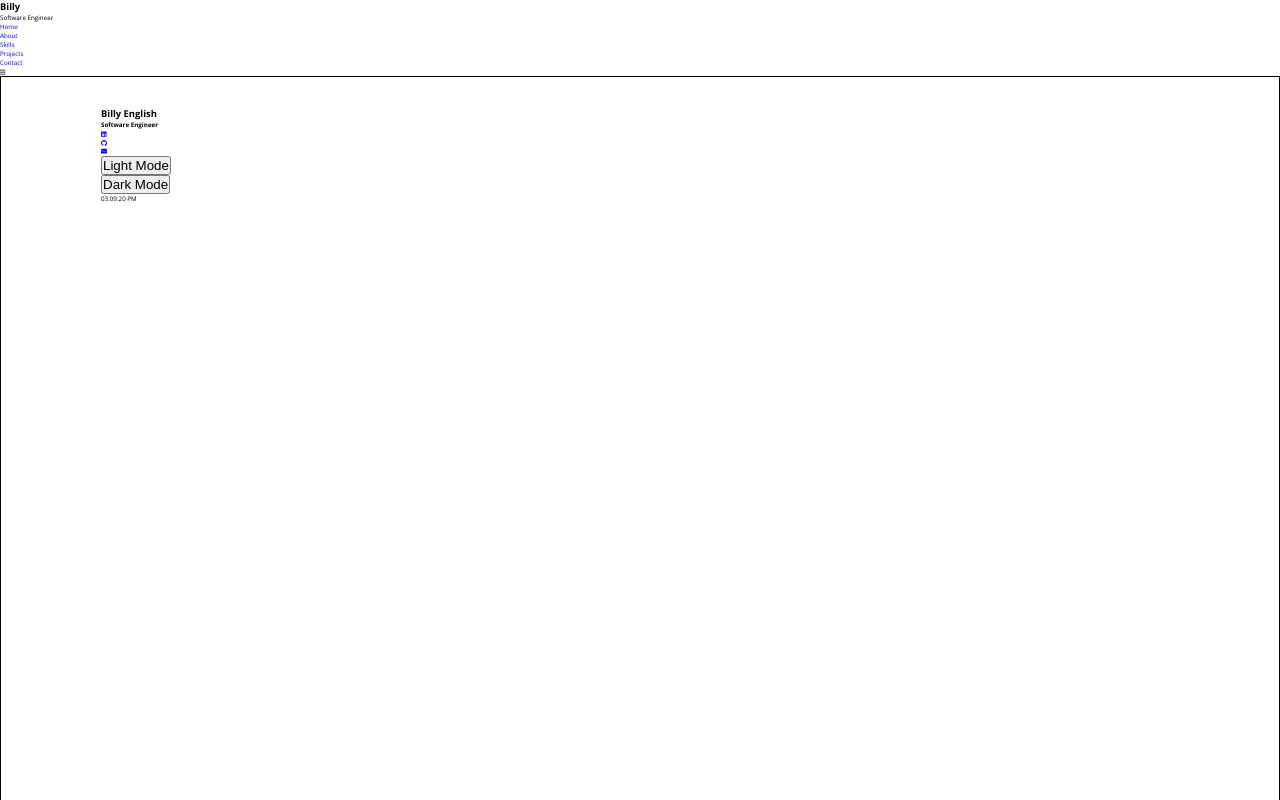
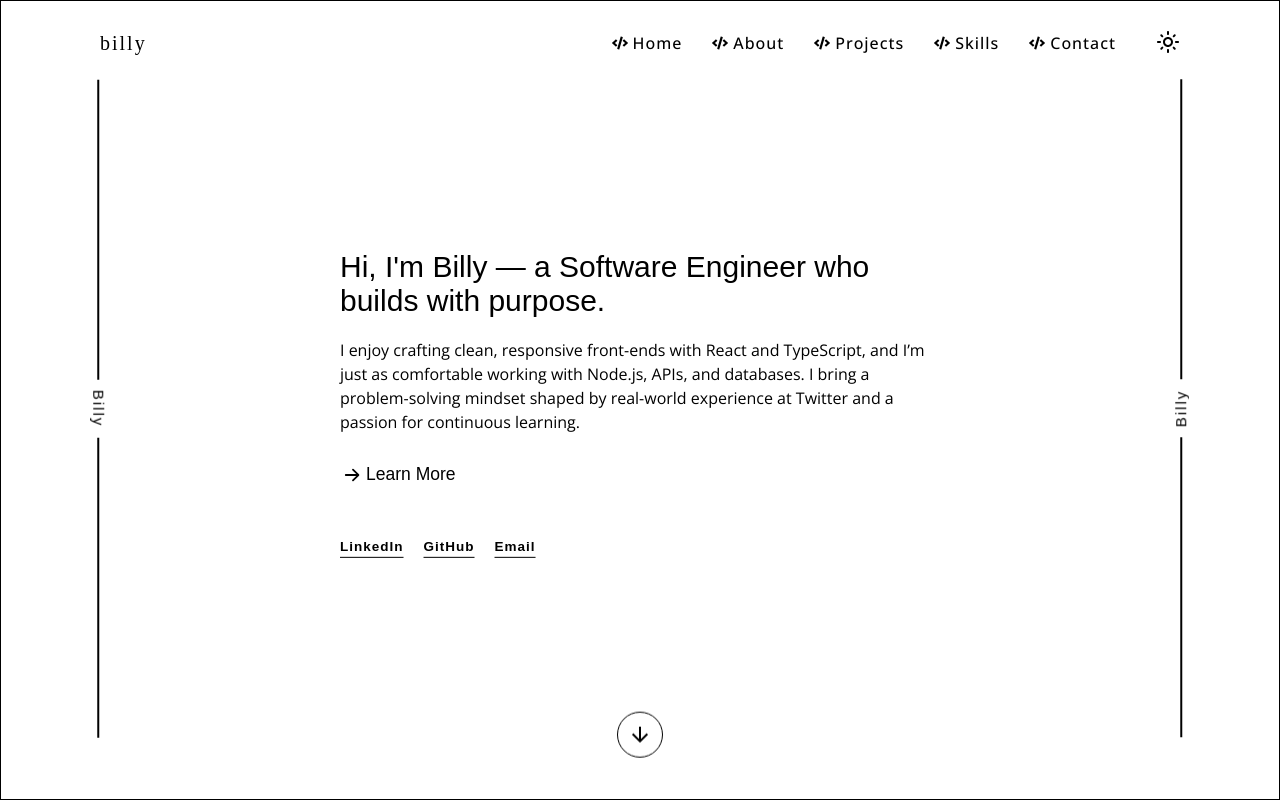
Before and after one commit to billyenglish/billy-portfolio, a React (Vite) app: page / in a window 1280 px wide. Shown: the top 800 px of the page. Built offline with nearby package versions, Linux system fonts and the light colour scheme; a web font is replaced by a local one.

Commit message:
Redesigned all components.

```diff
--- a/src/components/Contact.jsx
+++ b/src/components/Contact.jsx
@@ -1,16 +1,25 @@
+import "../assets/styles/contact.css";
+import "../media_queries/contact_me_media_query.css";
+import Button from "../subcomponents/Button";
+
 const Contact = () => {
+
     return (
+        <section className="contact-section" id="contact-section">
+            <h3 className="section-title contact-title">Contact</h3>
 
-        <section className="contact-section" id="contact">
-            <h3 className="section-title">Contact</h3>
+            {/*<p className="contact-description">
+                I&apos;m currently looking for new opportunities, my inbox is always open. Whether you have a question or just want to say hi, I&apos;ll try my best to get back to you!
+            </p>*/}
 
+            <div className="contact-form-container">
                 <form>
                     <div>
                         <input
                             type="text"
                             name="name"
-                        placeholder="Full Name"
-                        className="name-input"
+                            placeholder="Name"
+                            className="user-input"
                         />
                     </div>
                     <div>
@@ -18,7 +27,7 @@ const Contact = () => {
                             type="email"
                             name="email"
                             placeholder="Email"
-                        className="email-input"
+                            className="user-input"
                         />
                     </div>
                     <div>
@@ -26,22 +35,27 @@ const Contact = () => {
                             type="text"
                             name="subject"
                             placeholder="Subject"
-                        className="subject-input"
+                            className="user-input"
                         />
                     </div>
                     <div>
                         <textarea
                             name="message"
                             placeholder="Message"
-                        className="message-input"
-                    >
-                    </textarea>
+                            className="textarea-input"
+                        />
                     </div>
-                <div className="form-control-panel">
-                    <button type="button" onClick={() => alert("Submit")}>Submit</button>
-                    <button type="button" onClick={() => alert("Cancel")}>Cancel</button>
+                    <div className="button-container">
+                        <Button
+                            className="form-button"
+                            content="Clear" />
+                        <Button
+                            className="form-button"
+                            content="Submit"
+                        />
                     </div>
                 </form>
+            </div>
         </section>
     );
 };
--- a/src/components/Footer.jsx
+++ b/src/components/Footer.jsx
@@ -1,41 +1,33 @@
-import { FontAwesomeIcon } from '@fortawesome/react-fontawesome';
-import { faLinkedin, faGithub } from '@fortawesome/free-brands-svg-icons';
-import { FaEnvelope } from 'react-icons/fa';
+import { FaLinkedinIn, FaGithub, FaEnvelope } from "react-icons/fa";
+import "../media_queries/footer_media_query.css";
+import "../assets/styles/footer.css";
+
+const currentYear = new Date().getFullYear();
+
+const contactItems = [
+    { contactName: "LinkedIn", icon: <FaLinkedinIn />, id: 1 },
+    { contactName: "GitHub", icon: <FaGithub />, id: 2 },
+    { contactName: "Email", icon: <FaEnvelope />, id: 3 }
+];
 
 const Footer = () => {
-    const currentYear = new Date().getFullYear();
-
-    const footerLinks = [
-        { footerIcon: <FontAwesomeIcon icon={faLinkedin} />, id: 0 },
-        { footerIcon: <FontAwesomeIcon icon={faGithub} />, id: 1 },
-        { footerIcon: <FaEnvelope />, id: 2 },
-    ];
 
     return (
         <footer>
-            <div className="footer-container">
-                <div className="footer-section-left">
-                    <p><span className="copyright">&copy;</span> {currentYear} Billy English. All rights reserved.</p>
-                </div>
+            <div className="footer-copyright">
+                <p>&copy; {currentYear} Billy English. All rights reserved.</p>
+            </div>
 
-                <div className="footer-author-container">
-                    <p>Designed and developed by Billy English</p>
-                    <p>billyenglish6212&copy;outlook.com</p>
-                </div>
-
-                <div className="footer-section-right">
-                    <ul className="footer-list">
-                        {
-                            footerLinks.map((links) => {
-                                return (
-                                    <li key={links.id}>
-                                        {links.footerIcon}
-                                    </li>
-                                )
-                            })
-                        }
+            <div className="footer-contact-container">
+                {contactItems.map((item) => (
+                    <ul className="footer-contact-list">
+                        <li className="footer-item" key={item.id}>
+                            <a href="/">
+                                {item.icon}
+                            </a>
+                        </li>
                     </ul>
-                </div>
+                ))}
             </div>
         </footer>
     );
--- a/src/components/Home.jsx
+++ b/src/components/Home.jsx
@@ -1,92 +1,63 @@
-import { FontAwesomeIcon } from '@fortawesome/react-fontawesome';
-import { faLinkedin, faGithub } from '@fortawesome/free-brands-svg-icons';
-import { FaEnvelope } from 'react-icons/fa';
-import { useState, useEffect } from 'react';
+import "../assets/styles/home.css";
+import "../media_queries/home_media_query.css";
+import Button from "../subcomponents/Button";
+import { HiArrowRight } from 'react-icons/hi';
+import { IoMdArrowDown } from 'react-icons/io';
+
+const contactItems = [
+    { contactName: "LinkedIn", id: 1 },
+    { contactName: "GitHub", id: 2 },
+    { contactName: "Email", id: 3 }
+];
 
 const Home = () => {
 
-    const [currentTime, setCurrentTime] = useState(new Date());
-    const [mousePosition, setMousePosition] = useState({ x: 0, y: 0 });
+    return (
+        <section className="home-section" id="home-section">
+            <div className="home-container">
+                <h2 className="home-title">
+                    Hi, I&apos;m Billy — a Software Engineer who builds with purpose.
+                </h2>
+                <p className="home-description">
+                   I enjoy crafting clean, responsive front-ends with React and TypeScript, and I’m just as comfortable working with Node.js, APIs, and databases. I bring a problem-solving mindset shaped by real-world experience at Twitter and a passion for continuous learning.
+                </p>
 
-    useEffect(() => {
-
-        const currentMousePosition = (e) => {
-            setMousePosition({
-                x: e.clientX,
-                y: e.clientY
-            });
-        }
-
-
-        window.addEventListener('mousemove', currentMousePosition);
-        return (() => {
-            window.removeEventListener('mousemove', currentMousePosition);
-        });
-    }, []);
-
-    const mouseTracker = {
-        position: 'fixed',
-        top: mousePosition.y,
-        left: mousePosition.x,
-        transform: 'translate(-50%, -50%)', // centers the element on the cursor
-        width: '20px',
-        height: '20px',
-        backgroundColor: 'blue',
-        borderRadius: '50%',
-        pointerEvents: 'none', // ensures it doesn't block mouse interactions
-        zIndex: 1000,
-    }
-
-    useEffect(() => {
-        const currentTimeInterval = setInterval(() => {
-            setCurrentTime(new Date());
-        }, 1000);
-
-        return () => clearInterval(currentTimeInterval);
-    }, []);
-
-    const currentTimeFormat = (currentTime) => {
-        return currentTime.toLocaleTimeString([], {
-            hour: '2-digit',
-            minute: '2-digit',
-            second: '2-digit',
-            hour12: true,
-            timeZone: 'America/New_York',
-        });
-    };
-
-    return (
-        <section className="home-section">
-            <h2 className="author-name">Billy English</h2>
-            <h4 className="professional-title">Software Engineer</h4>
-
-            <div className="contact-menu">
-                <ul className="contact-list">
-                    <li className='list-item'><a href="/"><FontAwesomeIcon icon={faLinkedin}/></a></li>
-                    <li className='list-item'><a href="/"><FontAwesomeIcon icon={faGithub} /></a></li>
-                    <li className="list-item"><a href="/"><FaEnvelope /></a></li>
-                </ul>
-            </div>
-
-            <div className="light-dark-mode-container">
-                <div className="lightmode-container">
-                    <button onClick={() => alert("Light Mode!")}>
-                        Light Mode
+                <div className="home-btn-container">
+                    <button className="learn-more-btn">
+                        <HiArrowRight size={18} />
+                        Learn More
                     </button>
                 </div>
 
-                <div className="darkmode-container">
-                    <button onClick={() => alert("Dark Mode!")}>
-                        Dark Mode
-                    </button>
+                <div className="contact-container">
+                    <ul className="contact-list">
+                       {contactItems.map((item) => (
+                            <li className='contact-item' key={item.id}>
+                                <a className="contact-link">{item.contactName}</a>
+                            </li>
+                       ))}
+                    </ul>
+                </div>
+
+                <div className="border-left-container">
+                    <hr className="left-border" />
+                    <p className="border-logo">Billy</p>
+                    <hr className="left-border" />
+                </div>
+
+                <div className="border-right-container">
+                    <hr className="right-border" />
+                    <p className="border-logo">Billy</p>
+                    <hr className="right-border" />
                 </div>
             </div>
 
-            <div className="current-time-container">
-                {currentTimeFormat(currentTime)}
-            </div>
+            <Button
+                className="scroll-down-container"
+                content={<IoMdArrowDown size={24} />}
+            />
         </section>
     );
-};
+}
 
 export default Home;
--- a/src/components/Nav.jsx
+++ b/src/components/Nav.jsx
@@ -1,53 +1,63 @@
-import React from 'react';
-import { FontAwesomeIcon } from '@fortawesome/react-fontawesome';
-import { faBars } from '@fortawesome/free-solid-svg-icons';
-import { faXmark } from '@fortawesome/free-solid-svg-icons';
-import { useState } from 'react';
-
-const navLinks = [
-    {linkName: "Home", id: 0},
-    {linkName: "About", id: 1},
-    {linkName: "Skills", id: 2},
-    {linkName: "Projects", id: 3},
-    {linkName: "Contact", id: 4},
-];
+import "../assets/styles/nav.css";
+import "../media_queries/nav_media_query.css";
+import { FaBars, FaCode } from 'react-icons/fa';
+import { MdOutlineLightMode } from "react-icons/md";
 
 const Nav = () => {
 
-    const [openMenu, setOpenMenu] = useState(false);
-
-    const handleMenuToggle = () => {
-
-        if (openMenu) {
-            console.log("Menu closed");
-        } else {
-            console.log("Menu opened");
+    const navItems = [
+        {
+            name: "Home",
+            id: 1
+        },
+        {
+            name: "About",
+            id: 2
+        },
+        {
+            name: "Projects",
+            id: 3
+        },
+        {
+            name: "Skills",
+            id: 4
+        },
+        {
+            name: "Contact",
+            id: 5
         }
-
-        setOpenMenu(!openMenu);
-
-    }
+    ];
 
     return (
-        <nav className="nav-container">
+        <nav>
             <div className="nav-logo-container">
-                <h1 className="nav-logo">Billy</h1>
-                <p className="professional-logo">Software Engineer</p>
+                <h1 className="nav-logo">
+                    <a href="/">billy</a>
+                </h1>
             </div>
 
-            <div className={`nav-list-container ${openMenu ? "active" : ""}`}>
-                <ul className="nav-list">
-                    {navLinks.map((link) => {
-                        return <li className="nav-items" key={link.id}><a href="/">{link.linkName}</a></li>
-                    })}
+            <div className="nav-desktop-container">
+                <ul className="nav-desktop-list">
+                    {navItems.map((item) => (
+                        <li className="nav-desktop-item" key={item.id}>
+                            <a href="/">
+                                <FaCode size={16} />
+                                {item.name}
+                            </a>
+                        </li>
+                    ))}
                 </ul>
+
+                <div className="theme-toggle">
+                    <MdOutlineLightMode size={24} />
+                </div>
             </div>
 
-            <div onClick={handleMenuToggle} className="ham-menu">
-                {openMenu ? <FontAwesomeIcon icon={faXmark} /> : <FontAwesomeIcon icon={faBars} />}
+            <div className="hamburger-menu" onClick={() => alert("Hello World")}>
+                <FaBars />
             </div>
         </nav>
     );
 };
 
-export default Nav;
+export default Nav
--- a/src/components/Skills.jsx
+++ b/src/components/Skills.jsx
@@ -1,106 +1,88 @@
-import { FontAwesomeIcon } from "@fortawesome/react-fontawesome";
-import { faHtml5, faCss3Alt, faJs, faPython, faJava, faNodeJs, faFigma, faLinux, faGitAlt } from "@fortawesome/free-brands-svg-icons";
-import { SiTypescript, SiC, SiReact, SiTailwindcss, SiSass, SiBootstrap, SiRedux, SiVite, SiWebpack } from 'react-icons/si';
+import "../assets/styles/skills.css";
+import "../media_queries/skills_media_query.css";
+import { SiHtml5, SiCss3, SiJavascript, SiTypescript, SiVite, SiC, SiWebpack, SiExpress, SiMysql, SiJest, SiJira } from "react-icons/si";
+import { FaReact, FaNodeJs, FaSass, FaBootstrap, FaJava  } from "react-icons/fa";
+import { FaLinux, FaGithub, FaFigma } from "react-icons/fa";
+import { IoLogoPython } from "react-icons/io";
+import SkillsCard from "../subcomponents/SkillsCard";
+
+const skillsLanguages = [
+    { icon: SiHtml5, name: "HTML", id: 0 },
+    { icon: SiCss3, name: "CSS", id: 1 },
+    { icon: SiJavascript, name: "JavaScript", id: 2 },
+    { icon: SiTypescript, name: "TypeScript", id: 3 },
+    { icon: FaJava, name: "Java", id: 4 },
+    { icon: IoLogoPython, name: "Python", id: 5 },
+    { icon: SiC, name: "C", id: 6 },
+];
+
+const skillsFrameworks = [
+    { icon: FaReact, name: "React", id: 0 },
+    { icon: FaNodeJs, name: "Node.js", id: 1 },
+    { icon: FaSass, name: "Sass", id: 2 },
+    { icon: FaBootstrap, name: "Bootstrap", id: 3 },
+    { icon: SiVite, name: "Vite", id: 4 },
+    { icon: SiExpress, name: "JS Express", id: 5 },
+    { icon: SiMysql, name: "MySQL", id: 6 },
+];
+
+const skillsTools = [
+    { icon: FaLinux, name: "Linux", id: 0 },
+    { icon: FaGithub, name: "Github", id: 1 },
+    { icon: FaFigma, name: "Figma", id: 2 },
+    { icon: SiWebpack, name: "Webpack", id: 3 },
+    { icon: SiJest, name: "Jest", id: 4 },
+    { icon: SiJira, name: "Jira", id: 5 },
+];
 
 const Skills = () => {
 
-    const frontendLanguages = [
-        { skillIcon: <FontAwesomeIcon icon={faHtml5} />, skillName: "HTML", id: 0 },
-        { skillIcon: <FontAwesomeIcon icon={faCss3Alt} />, skillName: "CSS", id: 1 },
-        { skillIcon: <FontAwesomeIcon icon={faJs} />, skillName: "JavaScript", id: 2 },
-        { skillIcon: <SiTypescript />, skillName: "TypeScript", id: 3 },
-        { skillIcon: <SiC />, skillName: "C", id: 4 },
-        { skillIcon: <FontAwesomeIcon icon={faPython} />, skillName: "Python", id: 5 },
-        { skillIcon: <FontAwesomeIcon icon={faJava} />, skillName: "Java", id: 6 },
-    ];
-
-    const frameworkLanguages = [
-        { skillIcon: <SiReact />, skillName: "React", id: 0 },
-        { skillIcon: <SiTailwindcss />, skillName: "Tailwind", id: 1 },
-        { skillIcon: <SiSass />, skillName: "Sass", id: 2 },
-        { skillIcon: <SiBootstrap />, skillName: "Bootstrap", id: 3 },
-        { skillIcon: <SiRedux />, skillName: "Redux", id: 4 },
-        { skillIcon: <FontAwesomeIcon icon={faNodeJs} />, skillName: "Node", id: 5 },
-        { skillIcon: <SiVite />, skillName: "Vite", id: 6 },
-    ];
-
-    const softwareTools = [
-        { skillIcon: <FontAwesomeIcon icon={faFigma} />, skillName: "Figma", id: 0 },
-        { skillIcon: <SiWebpack />, skillName: "Webpack", id: 1 },
-        { skillIcon: <FontAwesomeIcon icon={faLinux} />, skillName: "Linux", id: 2 },
-        { skillIcon: <FontAwesomeIcon icon={faGitAlt} />, skillName: "Git", id: 3 },
-    ];
-
     return (
-        <section className="skills-section" id="skills">
-            <h3 className="section-title">Skills</h3>
-
+        <section className="skills-section" id="skills-section">
+            <h3 className="skills-title section-title">Skills</h3>
             <div className="skills-container">
 
-                <div className="software-skills">
+                <h4 className="frontend-title">Frontend</h4>
 
-                    <h4 className="my-skill">languages</h4>
+                <div className="my-skills">
 
-                    <div className="skill-cards-container">
-
-                        {
-                            frontendLanguages.map((skills) => {
-                                return (
-                                    <div key={skills.id} className="skill-card">
-                                        <div className="skill-icon">
-                                            {skills.skillIcon}
-                                        </div>
-                                        <h5 className="skill-title">{skills.skillName}</h5>
-                                    </div>
-                                )
-                            })
-                        }
-
-                    </div>
+                    {skillsLanguages.map((skill) => (
+                        <SkillsCard
+                            key={skill.id}
+                            icon={skill.icon}
+                            name={skill.name}
+                            size={40}
+                        />
+                    ))}
                 </div>
 
-                <div className="software-skills">
-                    <h4 className="my-skill">Frameworks</h4>
 
-                    <div className="skill-cards-container">
+                <div className="my-skills">
 
-                        {
-                            frameworkLanguages.map((skills) => {
-                                return (
-                                    <div key={skills.id} className="skill-card">
-                                        <div className="skill-icon">
-                                            {skills.skillIcon}
-                                        </div>
-                                        <h5 className="skill-title">{skills.skillName}</h5>
-                                    </div>
-                                )
-                            })
-                        }
-
-                    </div>
+                    {skillsFrameworks.map((skill) => (
+                        <SkillsCard
+                            key={skill.id}
+                            icon={skill.icon}
+                            name={skill.name}
+                            size={40}
+                        />
+                    ))}
                 </div>
 
-                <div className="software-skills">
-                    <h4 className="my-skill">Software Tools</h4>
+                <h4 className="Tools Skills">Tools</h4>
 
+                <div className="my-skills">
 
-                    <div className="skill-cards-container">
-                        {
-                            softwareTools.map((skills) => {
-                                return (
-                                    <div key={skills.id} className="skill-card">
-                                        <div className="skill-icon">
-                                            {skills.skillIcon}
-                                        </div>
-                                        <h5 className="skill-title">{skills.skillName}</h5>
-                                    </div>
-                                )
-                            })
-                        }
-                    </div>
+                    {skillsTools.map((skill) => (
+                        <SkillsCard
+                            key={skill.id}
+                            icon={skill.icon}
+                            name={skill.name}
+                            size={40}
+                        />
+                    ))}
                 </div>
             </div>
-
         </section>
     );
 };
```
Lines whose indentation alone changed are shown as unchanged.
